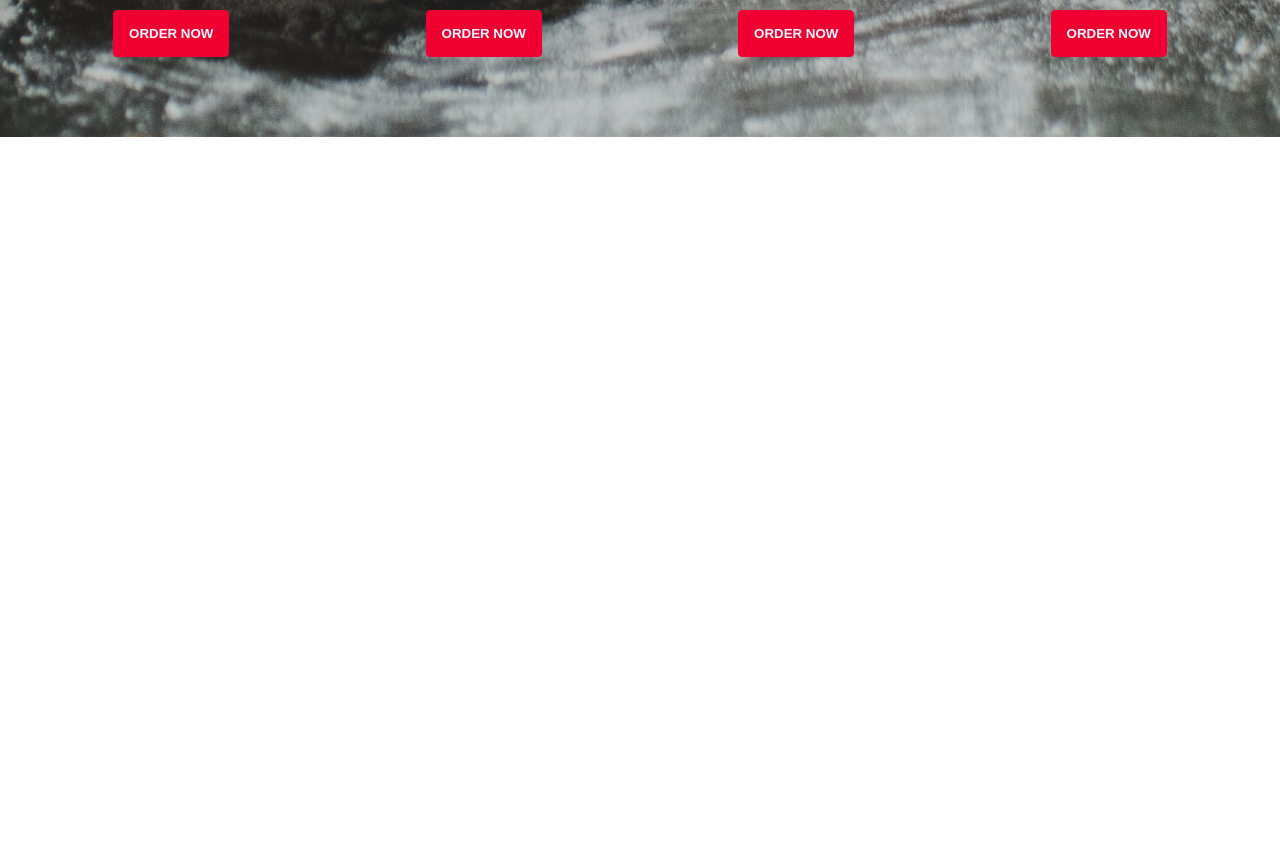
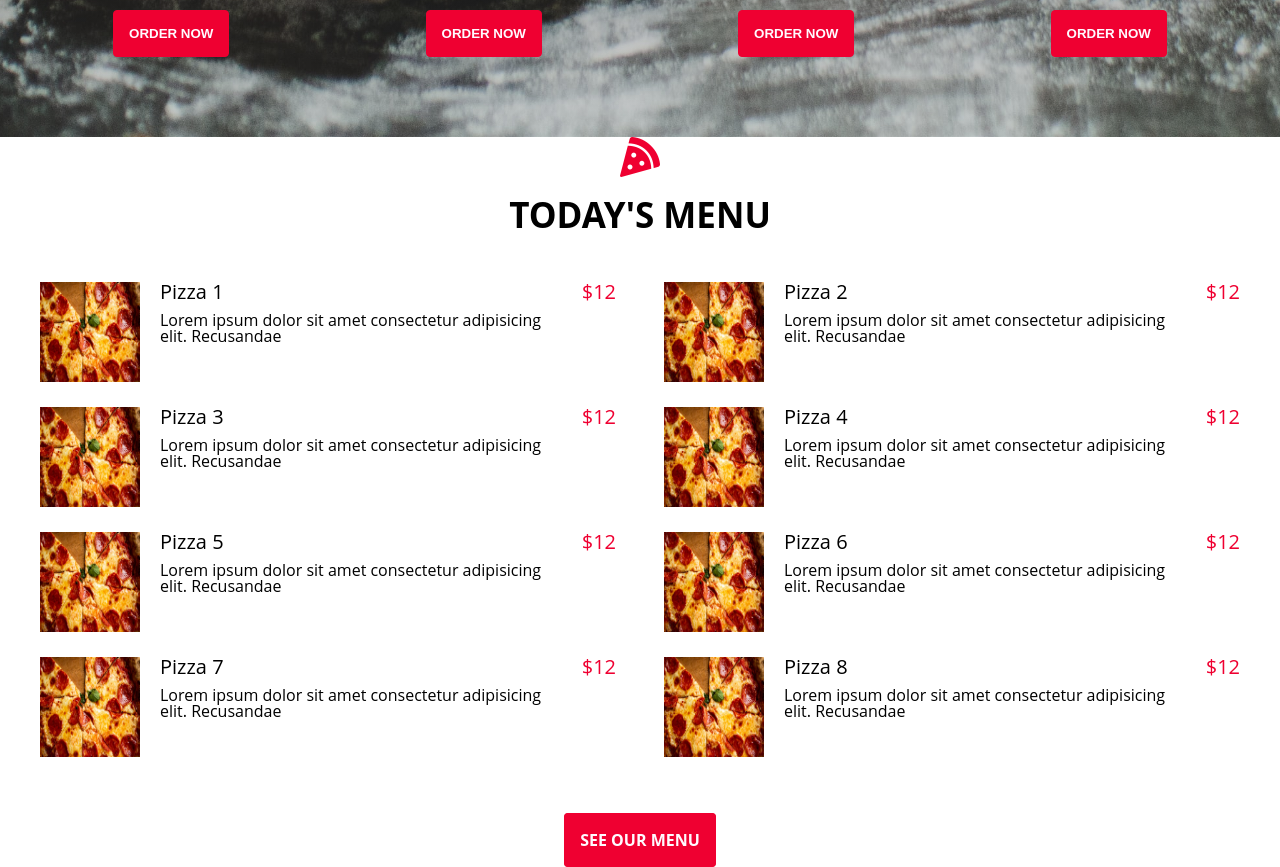
Before and after one commit to willlymendoza/pizza-restaurant, a React (Create React App) app: page / in a window 1280 px wide. Shown: the part 2180-3047 px from the top of the page. Before the commit the page ends 2317 px from the top, so only its background shows below. Built offline with nearby package versions, Linux system fonts and the light colour scheme.

Commit message:
Added HomeTodaysMenu component

```diff
--- /dev/null
+++ b/src/pages/Home/HomeTodaysMenu/index.js
@@ -0,0 +1,85 @@
+import React from "react";
+import "./styles.scss";
+import SectionTitle from "components/SectionTitle";
+import MenuCard from "components/MenuCard";
+
+const menuData = [
+  {
+    id: 1,
+    title: "Pizza 1",
+    description:
+      "Lorem ipsum dolor sit amet consectetur adipisicing elit. Recusandae",
+    price: 12,
+  },
+  {
+    id: 2,
+    title: "Pizza 2",
+    description:
+      "Lorem ipsum dolor sit amet consectetur adipisicing elit. Recusandae",
+    price: 12,
+  },
+  {
+    id: 3,
+    title: "Pizza 3",
+    description:
+      "Lorem ipsum dolor sit amet consectetur adipisicing elit. Recusandae",
+    price: 12,
+  },
+  {
+    id: 4,
+    title: "Pizza 4",
+    description:
+      "Lorem ipsum dolor sit amet consectetur adipisicing elit. Recusandae",
+    price: 12,
+  },
+  {
+    id: 5,
+    title: "Pizza 5",
+    description:
+      "Lorem ipsum dolor sit amet consectetur adipisicing elit. Recusandae",
+    price: 12,
+  },
+  {
+    id: 6,
+    title: "Pizza 6",
+    description:
+      "Lorem ipsum dolor sit amet consectetur adipisicing elit. Recusandae",
+    price: 12,
+  },
+  {
+    id: 7,
+    title: "Pizza 7",
+    description:
+      "Lorem ipsum dolor sit amet consectetur adipisicing elit. Recusandae",
+    price: 12,
+  },
+  {
+    id: 8,
+    title: "Pizza 8",
+    description:
+      "Lorem ipsum dolor sit amet consectetur adipisicing elit. Recusandae",
+    price: 12,
+  },
+];
+
+const HomeTodaysMenu = () => {
+  return (
+    <section className="todays-menu">
+      <SectionTitle text="today's menu" />
+
+      <div className="menu-content">
+        {menuData.map((item) => (
+          <MenuCard key={item.id} data={item} />
+        ))}
+      </div>
+
+      <div className="todays-menu-footer">
+        <a className="btn" href="">
+          see our menu{" "}
+        </a>
+      </div>
+    </section>
+  );
+};
+
+export default HomeTodaysMenu;
--- /dev/null
+++ b/src/pages/Home/HomeTodaysMenu/styles.scss
@@ -0,0 +1,17 @@
+@import "../../../assets/sass/config";
+
+.todays-menu {
+  max-width: 1200px;
+  margin: 0 auto;
+
+  &-footer {
+    text-align: center;
+  }
+}
+
+.menu-content {
+  display: flex;
+  flex-wrap: wrap;
+  justify-content: space-between;
+  margin-bottom: 50px;
+}
--- a/src/pages/Home/index.js
+++ b/src/pages/Home/index.js
@@ -1,12 +1,14 @@
 import React, { Fragment } from "react";
 import HomeStory from "./HomeStory";
 import HomeBestSellers from "./HomeBestSellers";
+import HomeTodaysMenu from "./HomeTodaysMenu";
 
 const Home = () => {
   return (
     <Fragment>
       <HomeStory />
       <HomeBestSellers />
+      <HomeTodaysMenu />
     </Fragment>
   );
 };
```
